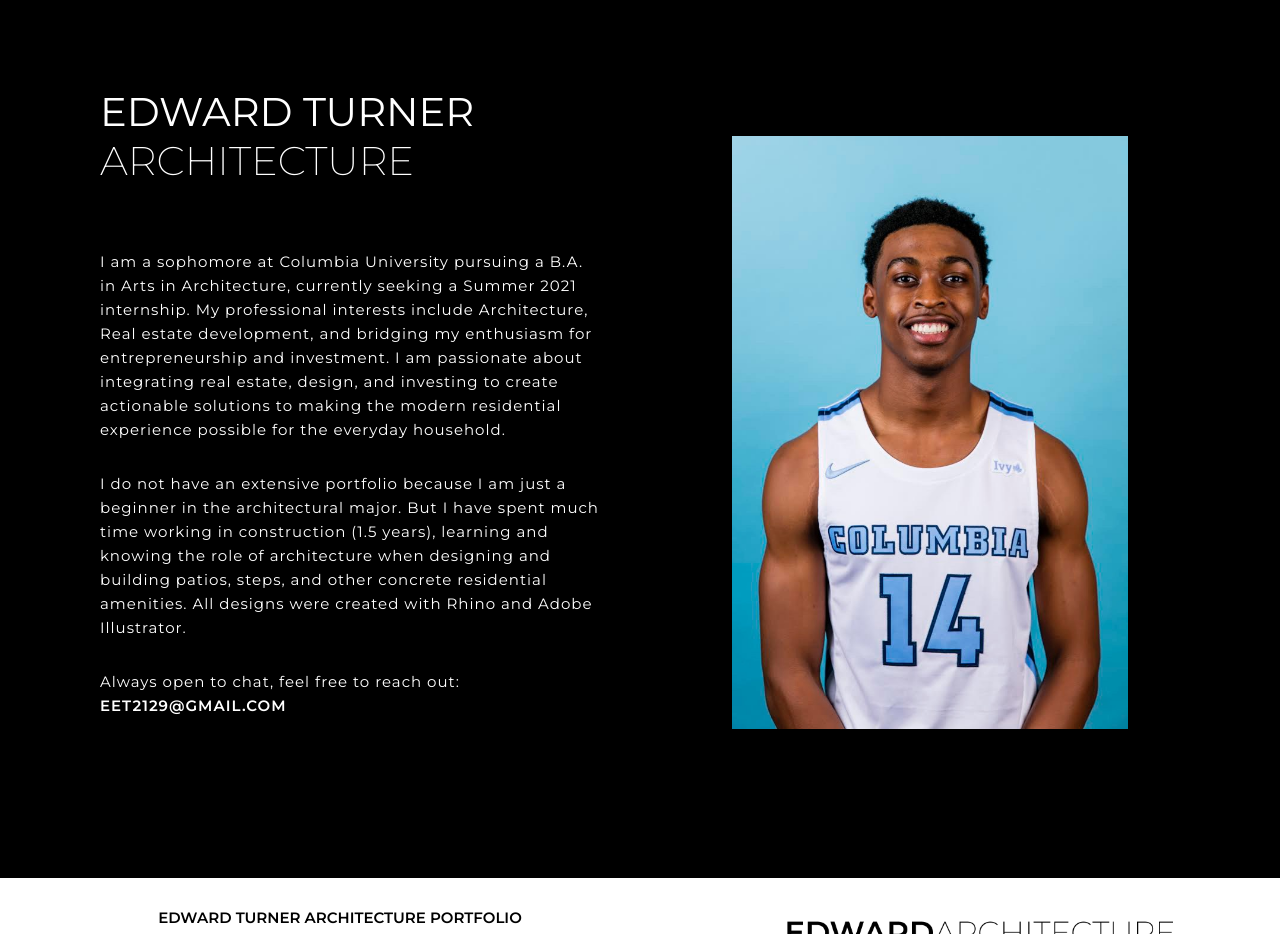
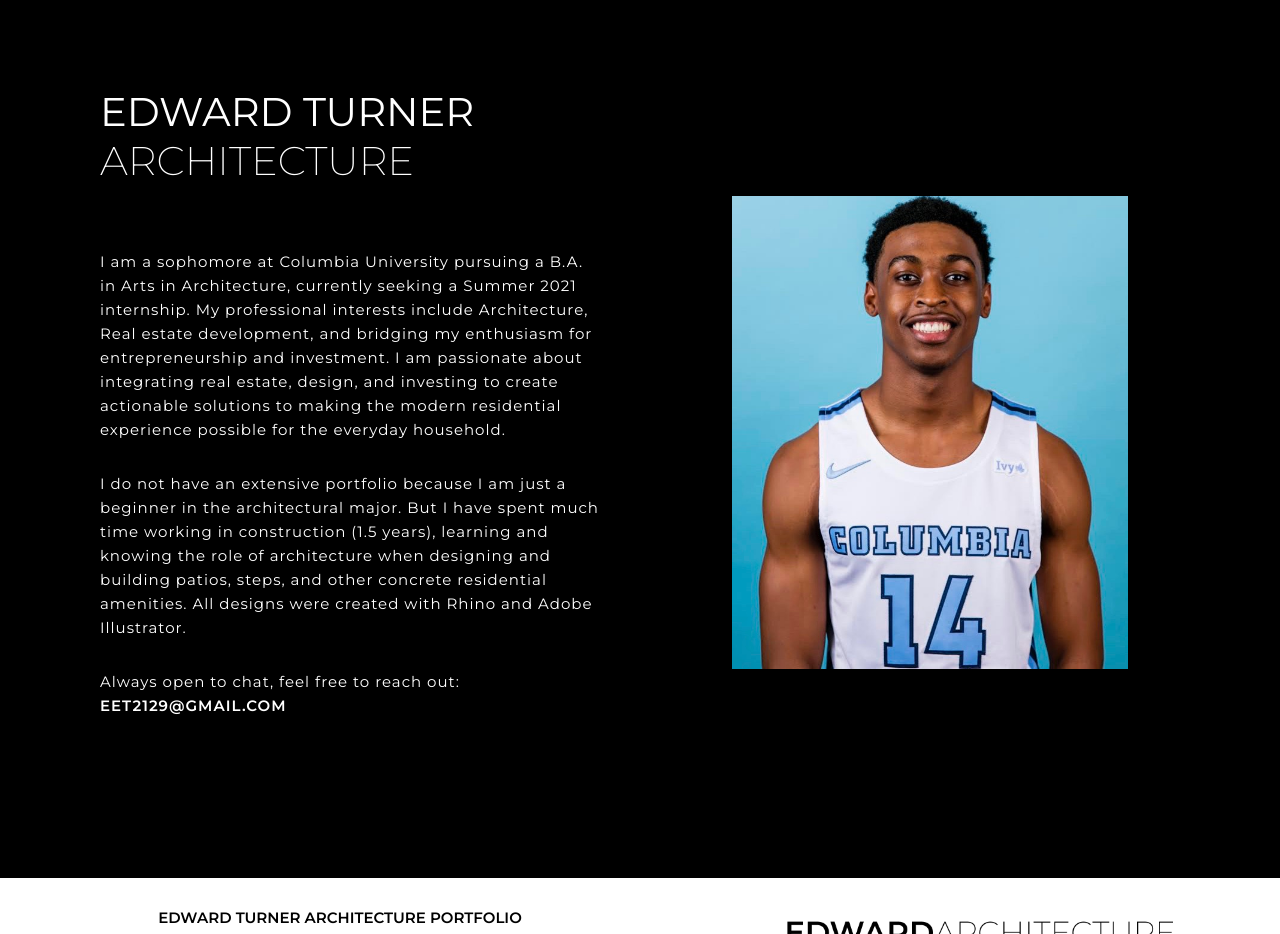
Before and after one commit to dangelominnis/Edward-Architecture, a plain HTML site: page index.html in a window 1280 px wide. Shown: the part 4920-5854 px from the top of the page. Drawn offline with Linux system fonts and the light colour scheme.

Commit message:
cropped profile picture

```diff
--- a/index.html
+++ b/index.html
@@ -240,7 +240,7 @@
             </p>
           </div>
           <div class="features-box-image">
-            <img src="/img/edward-profile.jpeg" alt="image">
+            <img src="/img/DB92DB1D-3300-4E21-9776-9466C49D9D53_1_201_a.jpeg" alt="image">
           </div>
         </div>
       </div>
```
Also changed, not shown: img/DB92DB1D-3300-4E21-9776-9466C49D9D53_1_201_a.jpeg (added).
